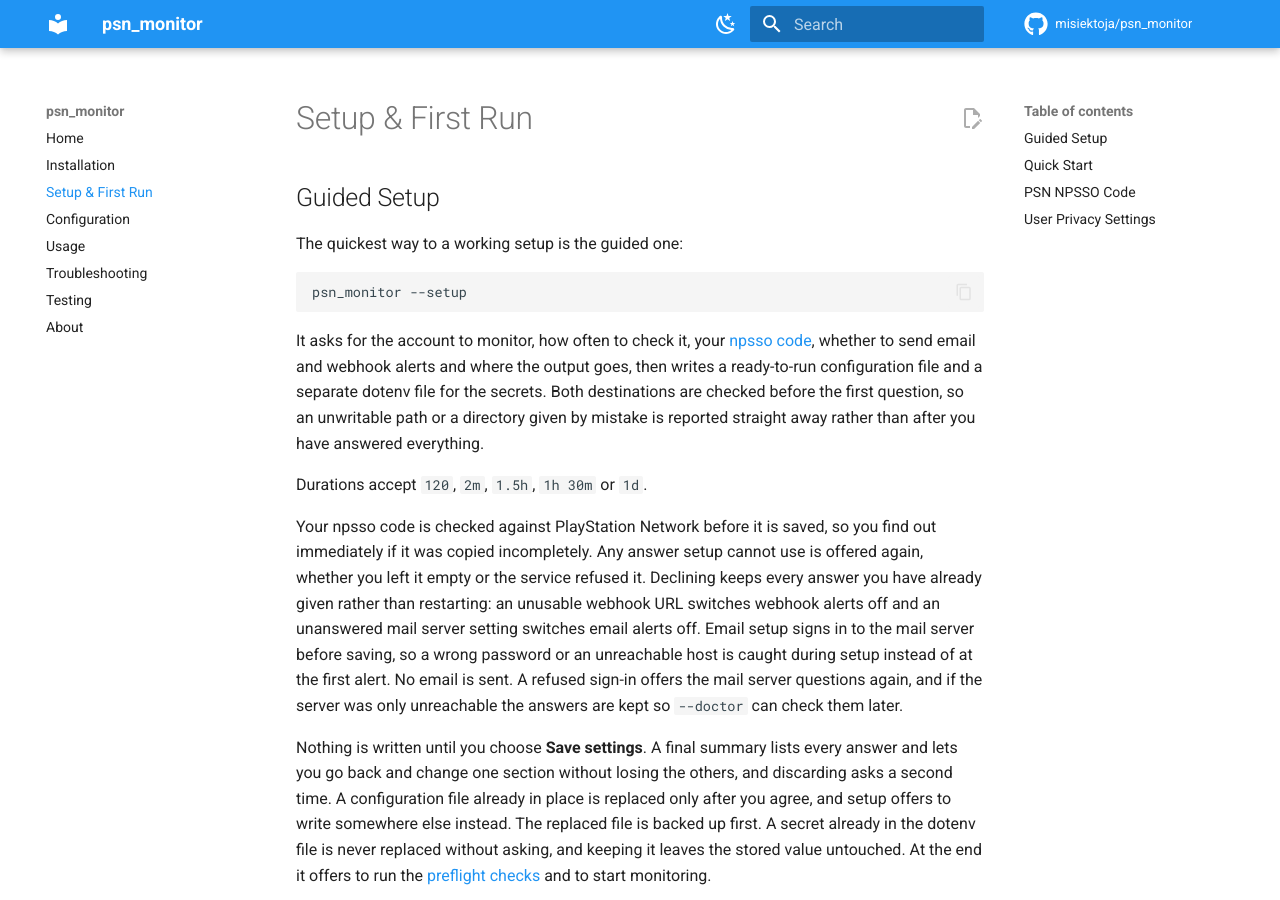
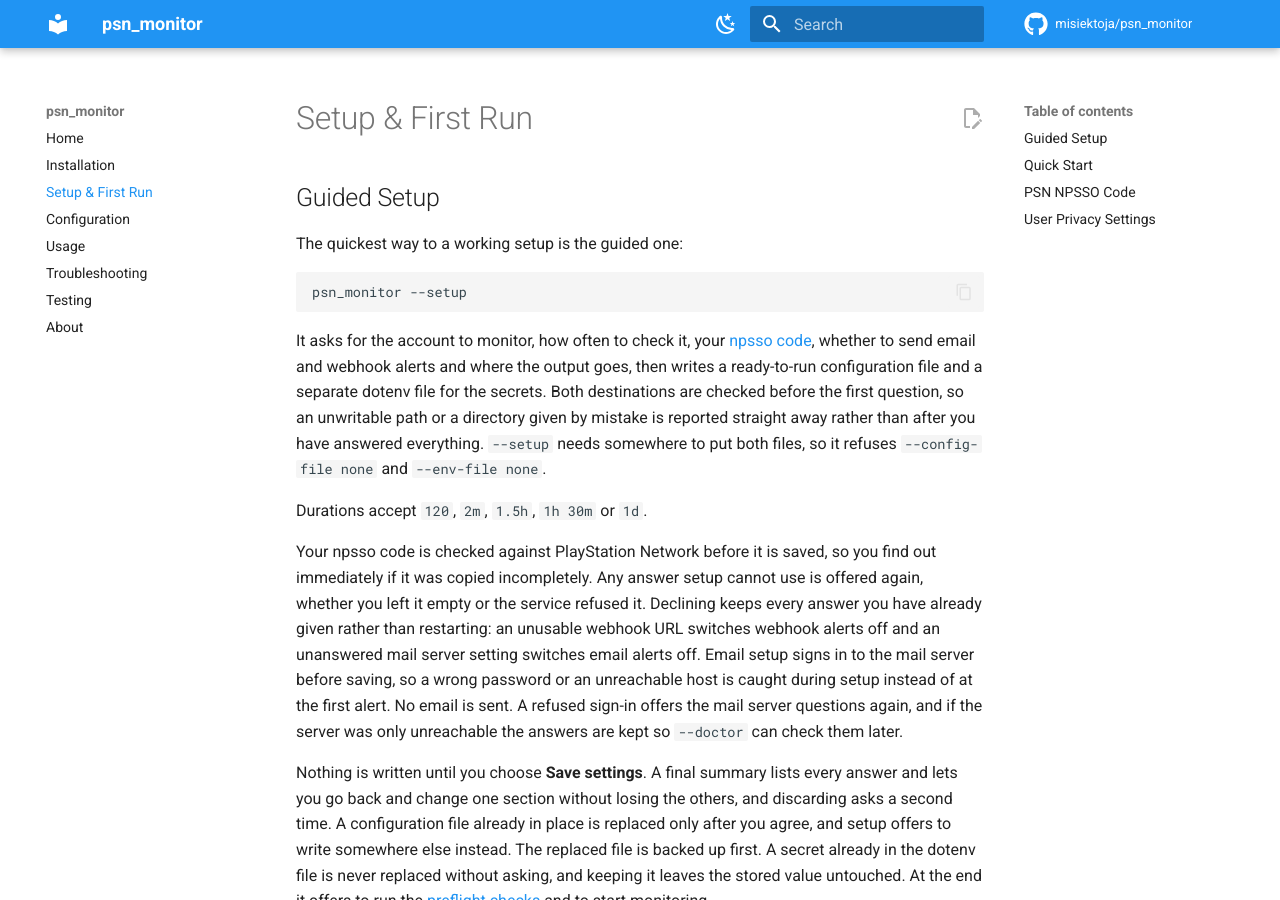
Before and after one commit to misiektoja/psn_monitor, an MkDocs documentation site: the page built from docs/setup-and-first-run.md, in a window 1280 px wide and 900 px high. Built offline with MkDocs 1.6.1 and Material for MkDocs 9.7.7, drawn with Linux system fonts in a browser that asks for light colours; comment, search, counter and statistics services are not loaded.

Commit message:
docs(site): say setup refuses both switched-off destinations

````diff
--- a/docs/setup-and-first-run.md
+++ b/docs/setup-and-first-run.md
@@ -8,7 +8,7 @@
 psn_monitor --setup
 ```
 
-It asks for the account to monitor, how often to check it, your [npsso code](#psn-npsso-code), whether to send email and webhook alerts and where the output goes, then writes a ready-to-run configuration file and a separate dotenv file for the secrets. Both destinations are checked before the first question, so an unwritable path or a directory given by mistake is reported straight away rather than after you have answered everything.
+It asks for the account to monitor, how often to check it, your [npsso code](#psn-npsso-code), whether to send email and webhook alerts and where the output goes, then writes a ready-to-run configuration file and a separate dotenv file for the secrets. Both destinations are checked before the first question, so an unwritable path or a directory given by mistake is reported straight away rather than after you have answered everything. `--setup` needs somewhere to put both files, so it refuses `--config-file none` and `--env-file none`.
 
 Durations accept `120`, `2m`, `1.5h`, `1h 30m` or `1d`.
 
````
